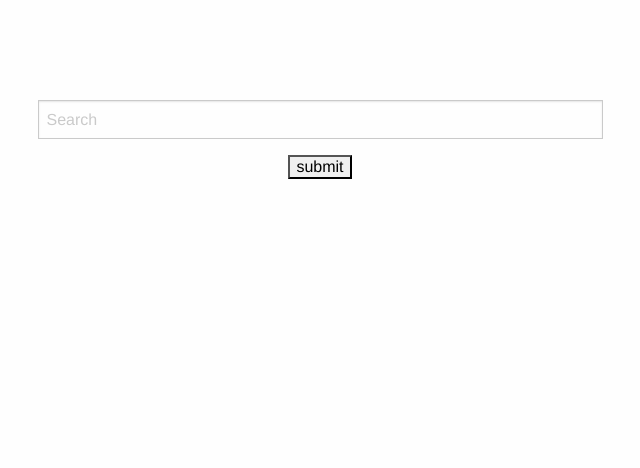
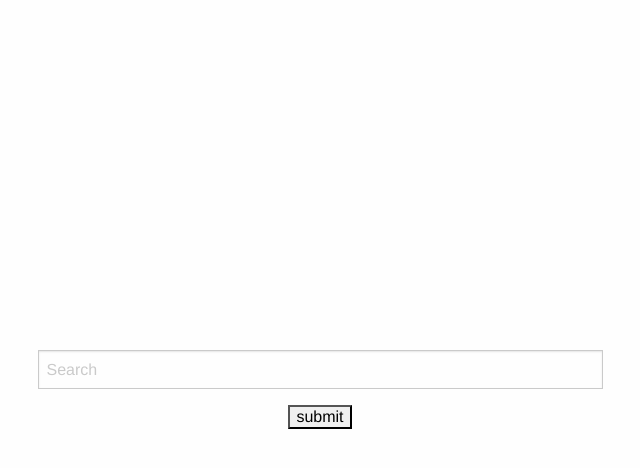
Before and after one commit to mgpeters/Free-Code-Camp-Front-End-Cert, a plain HTML site: page IntFrontEndDevProjects/wikiViewer/wikiViewer.html in a window 1280 px wide. Shown: the whole page, without its empty margins (320-960 px from the left). Drawn offline with Linux system fonts and the light colour scheme.

Commit message:
margin for search box

```diff
--- a/IntFrontEndDevProjects/wikiViewer/css/app.css
+++ b/IntFrontEndDevProjects/wikiViewer/css/app.css
@@ -3,7 +3,9 @@
 }
 .search-div {
 	width: 50%;
+	height: 100px;
 	margin: 0 auto;
+	margin-top: 250px;
 	text-align: center;
 }
 .search-cell {
```
